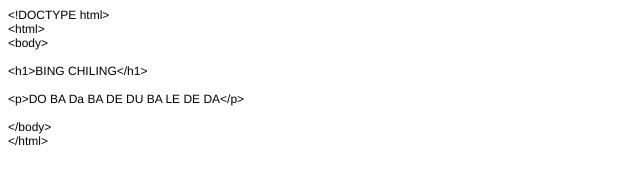
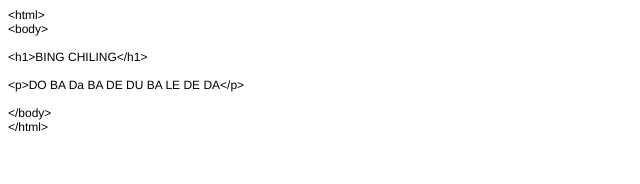
Before and after one commit to garyyin0522/DCD3006, a plain HTML site: page index.html in a window 1280 px wide. Shown: the whole page, without its empty margins (0-640 px from the left). Drawn offline with Linux system fonts and the light colour scheme.

Commit message:
Add files via upload

```diff
--- a/index.html
+++ b/index.html
@@ -12,7 +12,6 @@
   </style>
 </head>
 <body>
-<p class="p1">&lt;!DOCTYPE html&gt;</p>
 <p class="p1">&lt;html&gt;</p>
 <p class="p1">&lt;body&gt;</p>
 <p class="p2"><br></p>
```
